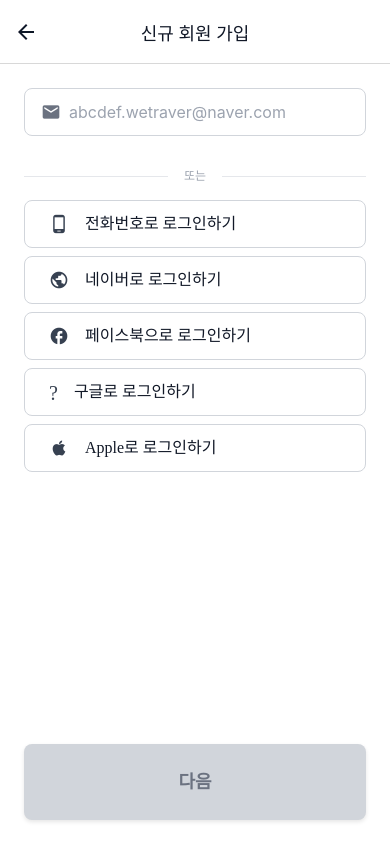
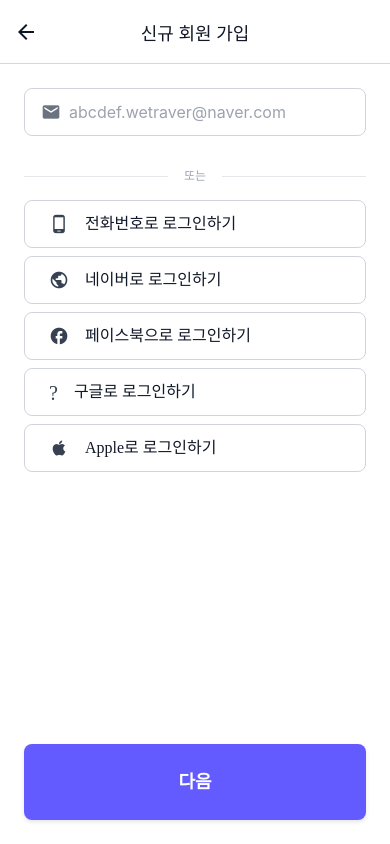
Before and after one commit to dehmivor/wetraver, a React Native app: screen /JoinMembershipEmail in a window 390 px wide. Built offline with nearby package versions, Linux system fonts and the light colour scheme.

Commit message:
bug: can not submit verification

```diff
--- a/package.json
+++ b/package.json
@@ -28,7 +28,6 @@
     "react-native-permissions": "^5.4.2",
     "react-native-safe-area-context": "^5.6.1",
     "react-native-screens": "^4.16.0",
-    "react-native-svg": "^13.14.0",
     "react-native-toast-message": "^2.3.3",
     "react-native-vector-icons": "^10.3.0",
     "react-redux": "^9.2.0",
--- a/src/screens/auth/JoinMembershipEmailScreen.tsx
+++ b/src/screens/auth/JoinMembershipEmailScreen.tsx
@@ -8,11 +8,8 @@
 import { colors, spacing, borderRadius } from '../../constants/theme';
 import { useNavigation } from '@react-navigation/native';
 
-const emailRegex = /^(?:[a-zA-Z0-9_'^&\+\-])+(?:\.(?:[a-zA-Z0-9_'^&\+\-])+)*@(?:[a-zA-Z0-9-]+\.)+[a-zA-Z]{2,}$/;
-
 const JoinMembershipEmailScreen: React.FC = () => {
   const [email, setEmail] = useState('');
-  const isValid = useMemo(() => emailRegex.test(email), [email]);
   const navigation = useNavigation();
 
   return (
@@ -45,7 +42,6 @@
         <Button
           title="다음"
           onPress={() => navigation.navigate('JoinMembershipEmailCheck' as never)}
-          disabled={!isValid}
           size="large"
         />
       </View>
```
Also changed, not shown: 1 other file (tests, documents, lock files or other folders).
